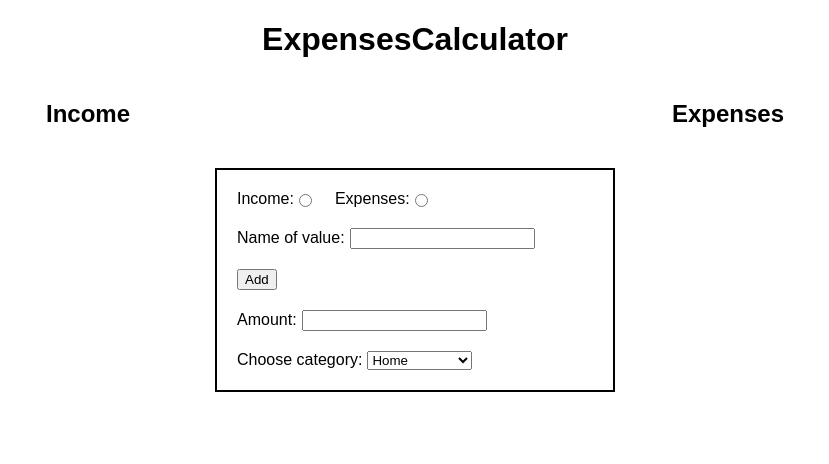
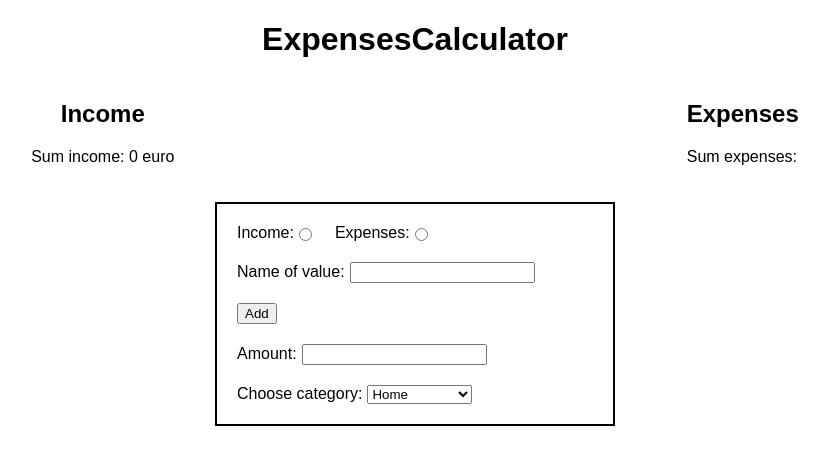
Before and after one commit to MariuszRozycki/R-S_module-4-assignments, a React (Create React App) app: page / in a window 1280 px wide. Shown: the top 464 px of the page, without its empty margins (225-1054 px from the left). Built offline with nearby package versions, Linux system fonts and the light colour scheme.

Commit message:
feat: add SumIncome.js

```diff
--- a/src/ExpensesCalculator/ExpensesCalculator.css
+++ b/src/ExpensesCalculator/ExpensesCalculator.css
@@ -32,7 +32,9 @@ select {
 }
 
 
-.list-item {
+.list-item,
+.sum-income,
+.sum-expenses {
   text-align: left;
 }
 
--- a/src/ExpensesCalculator/ExpensesCalculator.js
+++ b/src/ExpensesCalculator/ExpensesCalculator.js
@@ -2,6 +2,7 @@ import React, { useState, useRef } from "react";
 
 import Select from "./components/Select";
 import ListItem from "./components/ListItem";
+import SumIncome from "./components/SumIncome";
 
 import "./ExpensesCalculator.css";
 
@@ -12,20 +13,20 @@ function ExpensesCalculator() {
   const [radioIncome, setRadioIncome] = useState(false);
   const [radioExpenses, setRadioExpenses] = useState(false);
   const [amountValue, setAmountValue] = useState();
-  console.log(amountValue);
+  console.log("Type of amountValue", amountValue);
+  const [sumIncome, setSumIncome] = useState([]);
+  console.log("sum Income", sumIncome);
 
   const listIncomeRef = useRef();
   const listExpensesRef = useRef();
   const listHandlerButton = useRef();
-
-
 
   const nameOfValueHandler = (event) => {
     setNameOfValue(event.target.value)
   }
 
   const amountValueHandler = (e) => {
-    setAmountValue(e.target.value);
+    setAmountValue(parseFloat(e.target.value));
   }
 
   const radioIncomeHandler = () => {
@@ -42,7 +43,6 @@ function ExpensesCalculator() {
     event.preventDefault();
 
     if (!nameOfValue) {
-      console.log("Pusty string");
       return null;
     }
 
@@ -51,8 +51,8 @@ function ExpensesCalculator() {
         ...incomeList,
         {
           text: nameOfValue,
-          id: Math.floor(Math.random() * 1000),
-          value: amountValue
+          id: Math.random() * 1000,
+          value: parseFloat(amountValue)
         }
       ])
 
@@ -63,11 +63,20 @@ function ExpensesCalculator() {
         ...expensesList,
         {
           text: nameOfValue,
-          id: Math.floor(Math.random() * 1000),
-          value: amountValue
+          id: Math.random() * 1000,
+          value: parseFloat(amountValue)
         }
       ])
     }
+
+    setSumIncome([
+      ...sumIncome,
+      {
+        sum: amountValue,
+        id: Math.random() * 1000,
+      }
+    ]);
+
     setNameOfValue("");
   }
 
@@ -89,7 +98,12 @@ function ExpensesCalculator() {
               value={el.value}
             />)}
           </ol>
+          <SumIncome
+            amountValue={amountValue}
+            sumIncome={sumIncome}
+            setSumIncome={setSumIncome} />
         </div>
+
         <div className="wrapper-list">
           <h2>Expenses</h2>
           <ol ref={listExpensesRef} className="list-expenses">
@@ -102,6 +116,7 @@ function ExpensesCalculator() {
               value={el.value}
             />)}
           </ol>
+          <p className="sum-expenses">Sum expenses: </p>
         </div>
       </div>
       <form className="form-wrapper">
--- a/src/ExpensesCalculator/components/ListItem.js
+++ b/src/ExpensesCalculator/components/ListItem.js
@@ -2,7 +2,6 @@ import React from "react";
 
 function ListItem({ textItem, idItem, value, incomeList, setIncomeList, expensesList, setExpensesList }) {
   const removeHandler = () => {
-    console.log("dziala");
     if (incomeList) {
       setIncomeList(incomeList.filter(el => {
         console.log("el.id", el.id);
@@ -22,7 +21,7 @@ function ListItem({ textItem, idItem, value, incomeList, setIncomeList, expenses
     <>
       <li className="list-item">
         <div>{textItem}</div>
-        <div>{value}</div>
+        <div>{value} euro</div>
         <button className="remove-button" onClick={removeHandler}>X</button>
       </li>
     </>
--- /dev/null
+++ b/src/ExpensesCalculator/components/SumIncome.js
@@ -0,0 +1,21 @@
+import React from "react";
+
+function SumIncome({ sumIncome, amountValue }) {
+  console.log("sumIncome", sumIncome);
+  console.log("Amount value", amountValue);
+  const addSumEl = () => {
+    let sum = 0;
+    for (let i = 0; i < sumIncome.length; i++) {
+      sum += sumIncome[i].sum
+    }
+    return sum;
+  }
+
+  return (
+    <>
+      <p className="sum-income">Sum income: {addSumEl()} euro</p>
+    </>
+  )
+}
+
+export default SumIncome;
```
